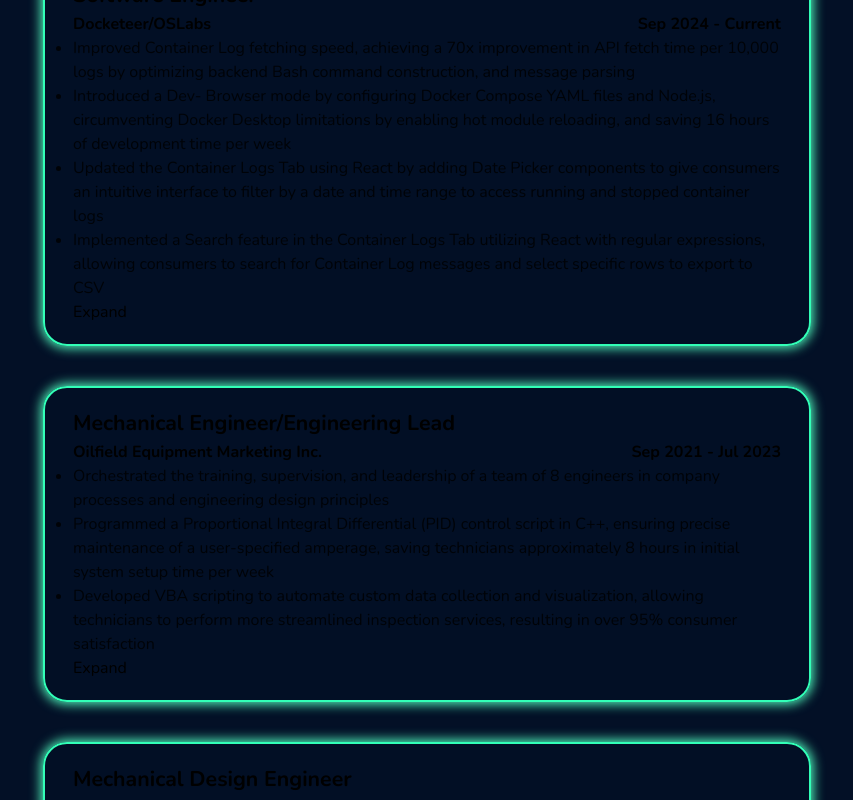
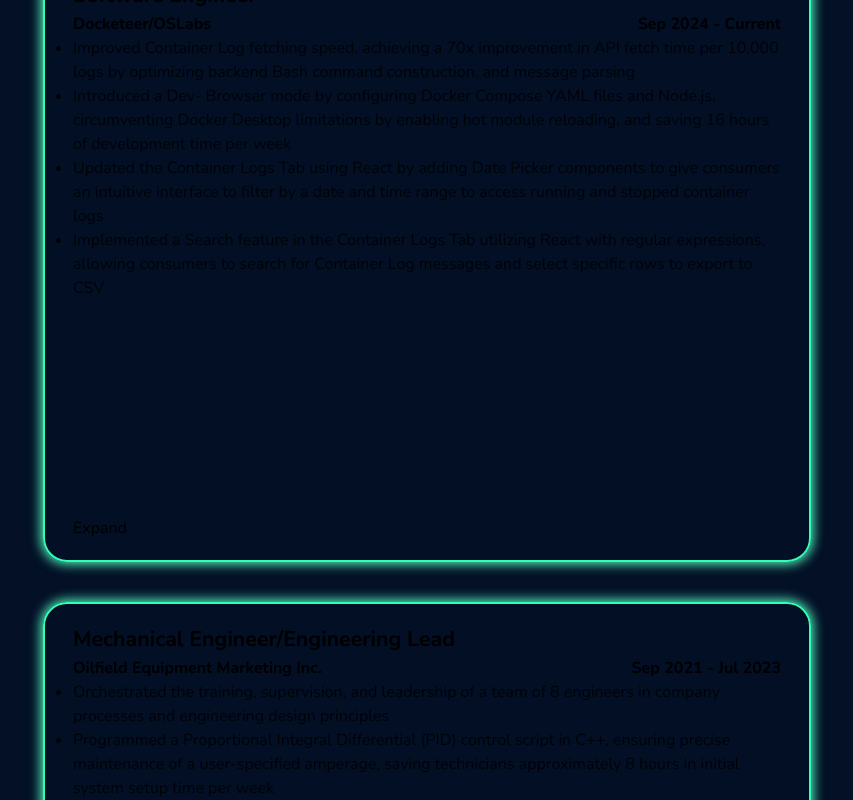
Before and after one commit to Cris-Morales/Cris-Morales-Portfolio-Website, a Next.js app: page / in a window 1280 px wide. Shown: the part 1959-2759 px from the top of the page, without its empty margins (213-1066 px from the left). Built offline with nearby package versions, Linux system fonts and the light colour scheme.

Commit message:
took framer motion example. Got the animation 50% there for expanded bullets.

```diff
--- a/app/ui/experience/ExperienceCard.tsx
+++ b/app/ui/experience/ExperienceCard.tsx
@@ -1,12 +1,33 @@
 'use client'
 import { experienceData } from "@/app/lib/types"
 import { useState } from "react"
+import { motion, Variants } from 'framer-motion'
+
+const itemVariants: Variants = {
+    open: {
+        opacity: 1,
+        y: 0,
+        transition: { type: "spring", stiffness: 300, damping: 24 }
+    },
+    closed: { opacity: 0, y: 20, transition: { duration: 0.2 } }
+};
 
 export default function ExperienceCard({ data, index }: { data: experienceData, index: number }) {
     const [expanded, setExpanded] = useState<boolean>(false);
 
+
+    // framer motion variants
+    //  medium-ish speed div expansion
+    //  staggard bullets opacity from 0-1 about as fast as the expansion
+    //      all opacity goes to 0 at a medium-ish speed
+    //      div collapses at medium-ish speed
+    // button is an icon that changes? Arrow down turns to arrow up? (0 to 180 degree animation)
+    //    Keyframes
+    // seems pretty tame for a reduce motion option...
+    // second guess would be Layout animation
+
     return (
-        <article className="text-white-text border-2 border-primary rounded-3xl px-7 py-5 m-5 bg-background bg-opacity-35 boxGlow w-11/12 xl:w-3/5">
+        <motion.article animate={expanded ? "open" : "closed"} className="text-white-text border-2 border-primary rounded-3xl px-7 py-5 m-5 bg-background bg-opacity-35 boxGlow w-11/12 xl:w-3/5">
             <h4 className=" text-xl font-bold">
                 {data.title}
             </h4>
@@ -28,18 +49,41 @@ export default function ExperienceCard({ data, index }: { data: experienceData,
                 })}
             </ul>
             {data.expandedBullets &&
-                <ul id={`${data.title}-${index}`} className={`list-disc text-base text-light-text opacity-80 ${!expanded && 'hidden'}`}>
+                <motion.ul variants={{
+                    open: {
+                        clipPath: "inset(0% 0% 0% 0% round 10px)",
+                        transition: {
+                            type: "spring",
+                            bounce: 0,
+                            duration: 0.7,
+                            delayChildren: 0.3,
+                            staggerChildren: 0.05
+                        }
+                    },
+                    closed: {
+                        clipPath: "inset(10% 50% 90% 50% round 10px)",
+                        transition: {
+                            type: "spring",
+                            bounce: 0,
+                            duration: 0.3
+                        }
+                    }
+                }}
+                    style={{ pointerEvents: expanded ? "auto" : "none" }} className={`list-disc text-base text-light-text opacity-80`}>
                     {data.expandedBullets.map((bullet: string) => {
                         return (
-                            <li key={bullet}>
+                            <motion.li variants={itemVariants} key={bullet}>
                                 <p>
                                     {bullet}
                                 </p>
-                            </li>
+                            </motion.li>
                         )
                     })}
-                </ul>}
+                </motion.ul>
+
+
+            }
             {data.expandedBullets && <button onClick={() => setExpanded(!expanded)}>Expand</button>}
-        </article>
+        </motion.article>
     )
 }
--- a/app/ui/navbar/Navbar.tsx
+++ b/app/ui/navbar/Navbar.tsx
@@ -1,7 +1,6 @@
 'use client'
 
 import React, { useEffect, useState, useCallback } from "react";
-import Document from "next/document";
 interface NavDict {
     [key: string]: string;
 }
@@ -25,7 +24,7 @@ export default function Navbar() {
             const sections = document.querySelectorAll<HTMLElement>('section');
             const viewportHeight = window.innerHeight;
 
-            sections.forEach((section) => {
+            sections.forEach((section: HTMLElement) => {
                 const rect = section.getBoundingClientRect();
                 if (rect.top < viewportHeight && rect.bottom >= viewportHeight / 2) {
                     setActive((prevActive) => (prevActive !== section.id ? section.id : prevActive));
--- a/package.json
+++ b/package.json
@@ -9,6 +9,7 @@
     "lint": "next lint"
   },
   "dependencies": {
+    "framer-motion": "^11.2.12",
     "keen-slider": "^6.8.6",
     "next": "14.2.3",
     "react": "^18",
```
Also changed, not shown: 1 other file (tests, documents, lock files or other folders).
